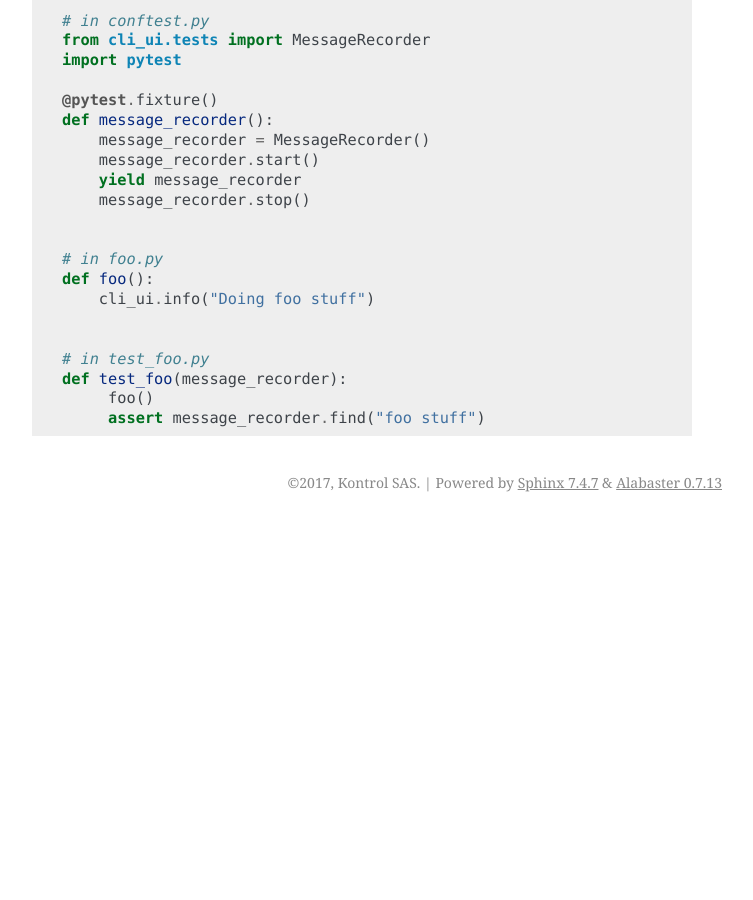
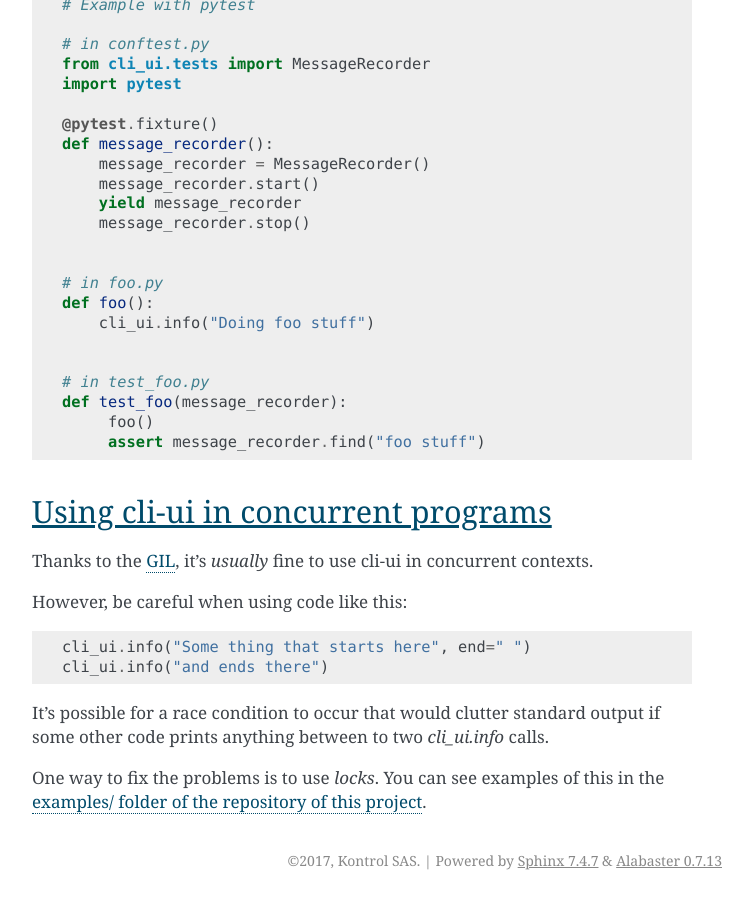
Before and after one commit to your-tools/python-cli-ui, a Sphinx documentation site: the page built from docs/index.rst, in a window 1280 px wide and 900 px high, scrolled down 5796 px. Shown: the whole window, without its empty margins (388-1141 px from the left). Built offline with Sphinx 7.4.7, drawn with Linux system fonts in a browser that asks for light colours; before the commit the page ends 6318 px from its top, so only the background shows below that; some of the changed text lies outside the part shown.

Commit message:
Add section about concurrency

```diff
--- a/docs/index.rst
+++ b/docs/index.rst
@@ -411,3 +411,22 @@
     def test_foo(message_recorder):
          foo()
          assert message_recorder.find("foo stuff")
+
+Using cli-ui in concurrent programs
+-----------------------------------
+
+Thanks to the `GIL <https://wiki.python.org/moin/GlobalInterpreterLock>`_, it's
+*usually* fine to use cli-ui in concurrent contexts.
+
+However, be careful when using code like this::
+
+  cli_ui.info("Some thing that starts here", end=" ")
+  cli_ui.info("and ends there")
+
+It's possible for a race condition to occur that would clutter
+standard output if some other code prints anything between to two
+`cli_ui.info` calls.
+
+One way to fix the problems is to use *locks*. You can see examples of
+this in the `examples/ folder of the repository of this project
+<https://github.com/dmerejkowsky/python-cli-ui/tree/main/examples>`_.
```
